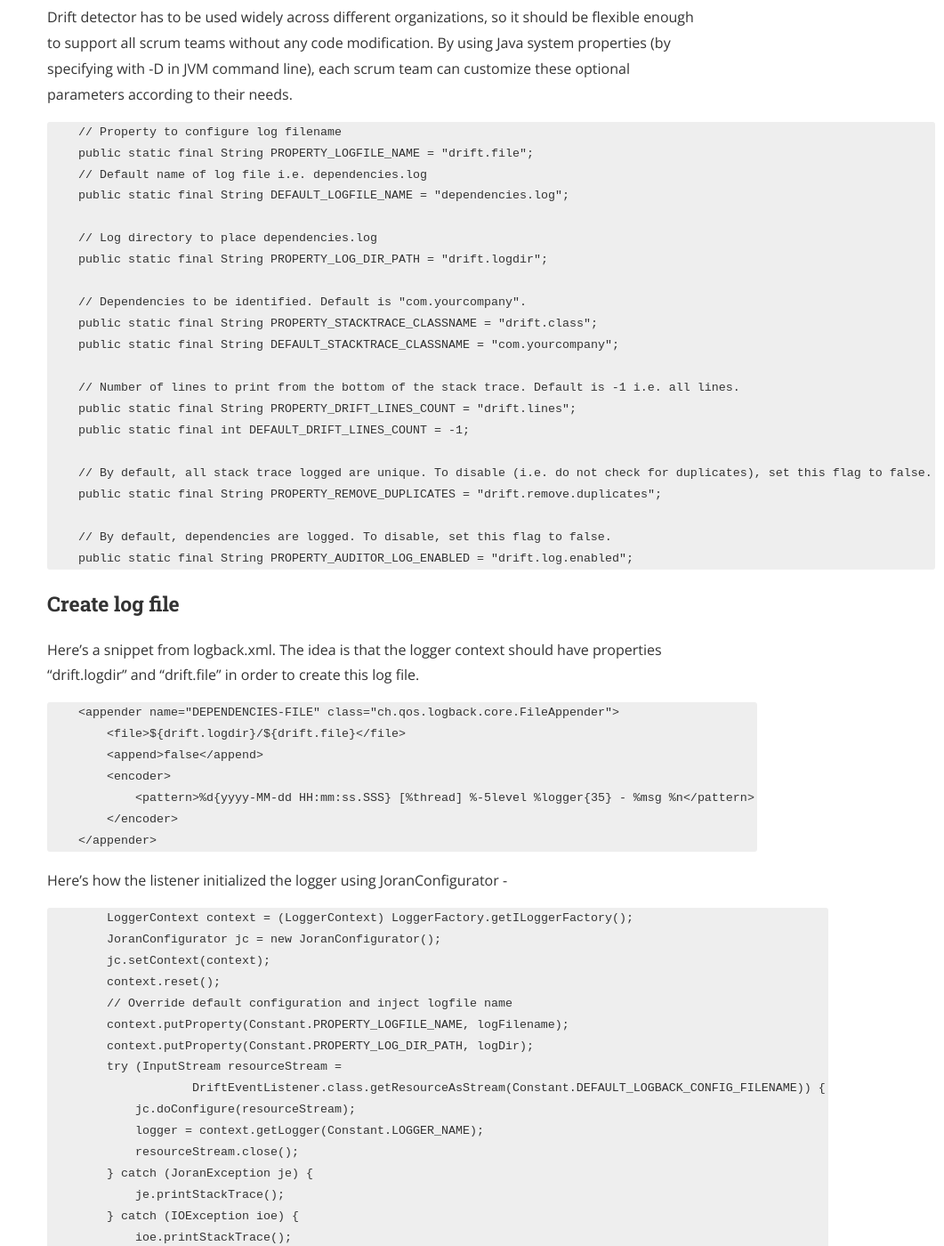
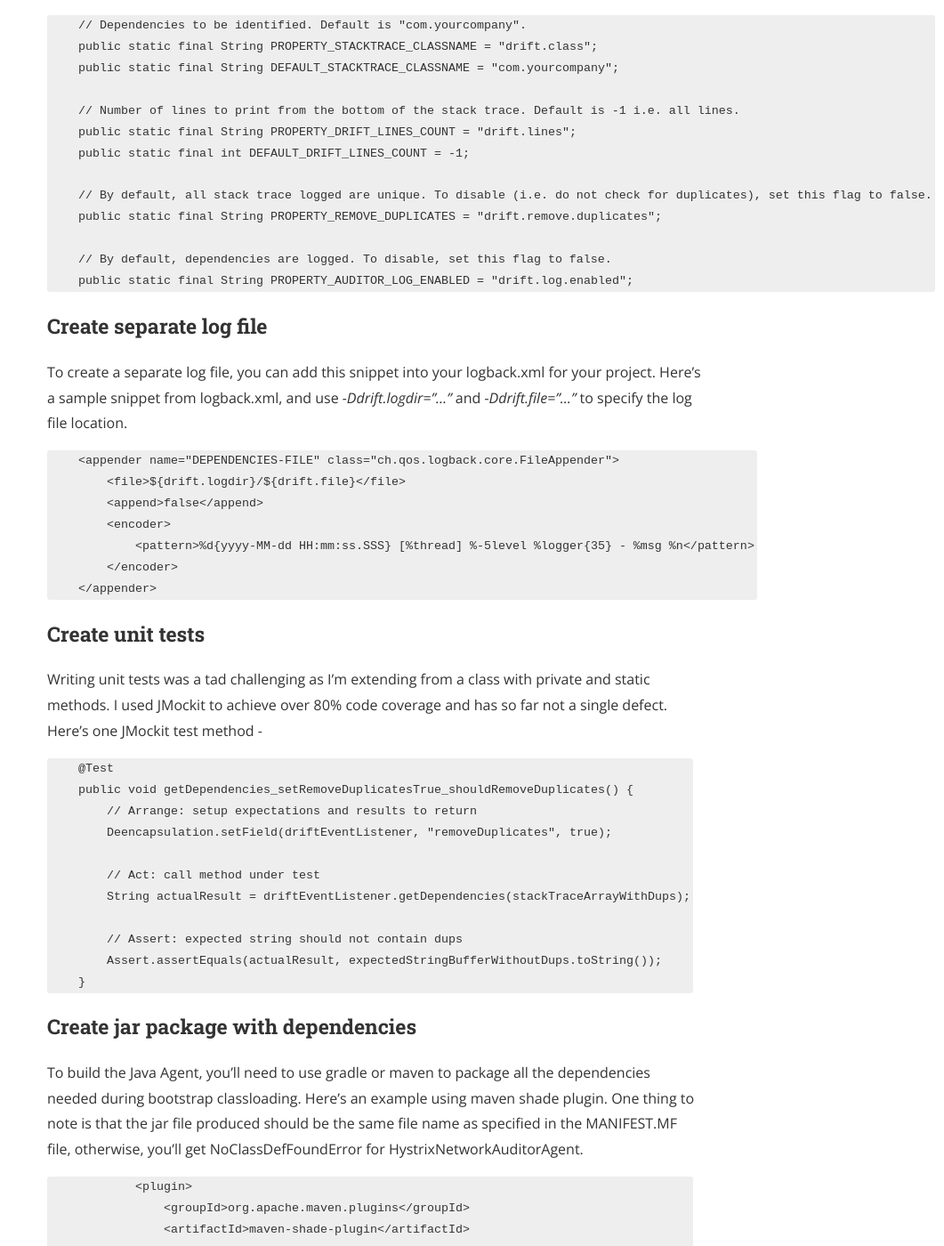
Before and after one commit to eing/eing.github.io, a Jekyll site: the page built from _posts/2016-07-06-DetectingDrifts.markdown, in a window 1280 px wide and 1400 px high, scrolled down 2137 px. Shown: the whole window at 89% size, without its empty margins (219-1280 px from the left). Built offline with Jekyll 4.4.1, drawn with Linux system fonts in a browser that asks for light colours; nearby versions of some CDN libraries; comment, search, counter and statistics services are not loaded; a style sheet for code colours, icons or effects is not loaded; some of the changed text lies outside the part shown.

Commit message:
add design testing part1

````diff
--- a/_posts/2016-07-06-DetectingDrifts.markdown
+++ b/_posts/2016-07-06-DetectingDrifts.markdown
@@ -53,14 +53,9 @@
             StackTraceElement[] stack = Thread.currentThread().getStackTrace();
 
             // Filter out the stack trace to specific classes you are interested in
-            ArrayList<String> filteredStack = filterStackTraceArray(stack);
-
             // Obtain unique dependencies from the filtered stack trace
-            String dependencies = getDependencies(filteredStack);
-
             // Write stack trace to log
-            if (dependencies.length() > 1)
-                logger.info(dependencies);
+            logStackTrace(filterStackTraceArray(stack));
         }
     }
 ```
@@ -69,14 +64,6 @@
 Drift detector has to be used widely across different organizations, so it should be flexible enough to support all scrum teams without any code modification. By using Java system properties (by specifying with -D in JVM command line), each scrum team can customize these optional parameters according to their needs.
 
 ```
-    // Property to configure log filename
-    public static final String PROPERTY_LOGFILE_NAME = "drift.file";
-    // Default name of log file i.e. dependencies.log
-    public static final String DEFAULT_LOGFILE_NAME = "dependencies.log";
-
-    // Log directory to place dependencies.log
-    public static final String PROPERTY_LOG_DIR_PATH = "drift.logdir";
-
     // Dependencies to be identified. Default is "com.yourcompany".
     public static final String PROPERTY_STACKTRACE_CLASSNAME = "drift.class";
     public static final String DEFAULT_STACKTRACE_CLASSNAME = "com.yourcompany";
@@ -92,8 +79,8 @@
     public static final String PROPERTY_AUDITOR_LOG_ENABLED = "drift.log.enabled";
 ```
 
-<h3>Create log file</h3>
-Here's a snippet from logback.xml. The idea is that the logger context should have properties "drift.logdir" and "drift.file" in order to create this log file.
+<h3>Create separate log file</h3>
+To create a separate log file, you can add this snippet into your logback.xml for your project. Here's a sample snippet from logback.xml, and use *-Ddrift.logdir="..."* and *-Ddrift.file="..."* to specify the log file location.
 
 ```
     <appender name="DEPENDENCIES-FILE" class="ch.qos.logback.core.FileAppender">
@@ -105,7 +92,8 @@
     </appender>
 ```
 
-Here's how the listener initialized the logger using JoranConfigurator -
+<!--
+Here's how you can initialized the logger using JoranConfigurator -
 
 ```
         LoggerContext context = (LoggerContext) LoggerFactory.getILoggerFactory();
@@ -113,12 +101,12 @@
         jc.setContext(context);
         context.reset();
         // Override default configuration and inject logfile name
-        context.putProperty(Constant.PROPERTY_LOGFILE_NAME, logFilename);
-        context.putProperty(Constant.PROPERTY_LOG_DIR_PATH, logDir);
+        context.putProperty("drift.logfile", logFilename);
+        context.putProperty("drift.logdir, logDir);
         try (InputStream resourceStream =
-                    DriftEventListener.class.getResourceAsStream(Constant.DEFAULT_LOGBACK_CONFIG_FILENAME)) {
+                    DriftEventListener.class.getResourceAsStream("dependencies.log")) {
             jc.doConfigure(resourceStream);
-            logger = context.getLogger(Constant.LOGGER_NAME);
+            logger = context.getLogger("DEPENDENCIES-FILE");
             resourceStream.close();
         } catch (JoranException je) {
             je.printStackTrace();
@@ -126,7 +114,7 @@
             ioe.printStackTrace();
         }
 ```
-
+-->
 
 <h3>Create unit tests</h3>
 Writing unit tests was a tad challenging as I'm extending from a class with private and static methods. I used JMockit to achieve over 80% code coverage and has so far not a single defect. Here's one JMockit test method -
@@ -162,17 +150,11 @@
                     </execution>
                 </executions>
                 <configuration>
+                    <shadedArtifactAttached>true</shadedArtifactAttached>
+                    <shadedClassifierName>jar-with-dependencies</shadedClassifierName>
                     <artifactSet>
                         <includes>
-                            <include>ch.qos.logback:*</include>
-                            <include>io.reactivex:*</include>
                             <include>com.netflix.hystrix:*</include>
-                            <include>com.netflix.archaius:archaius-core</include>
-                            <include>com.netflix.rxjava:*</include>
-                            <include>org.slf4j:slf4j-api</include>
-                            <include>commons-logging:*</include>
-                            <include>commons-lang:*</include>
-                            <include>commons-configuration:*</include>
                         </includes>
                     </artifactSet>
                     <!-- Filename produced will be driftdetector.jar to be consistent with
@@ -185,4 +167,6 @@
 <h3>Run it!</h3>
 You should be able to run the agent by appending "-javaagent:${path}/driftdetector.jar" to JVM command-line. You'll have to exercise the application code (by running tests) so that dependencies will be captured.
 
+To make DriftDetector run as part of your CI pipeline, you'll need to update server startup scripts (e.g. tomcat.start) to include the additional JVM configuration as well as deployment scripts (e.g. Chef) to download the drift detector jar to your build environment.
+
 Please leave any feedback and comments. Hope this helps!
````
Also changed, not shown: _posts/2016-08-03-WhatCanYouTestAtDesignPhase-Part1.markdown (added, +97 -0 lines).
